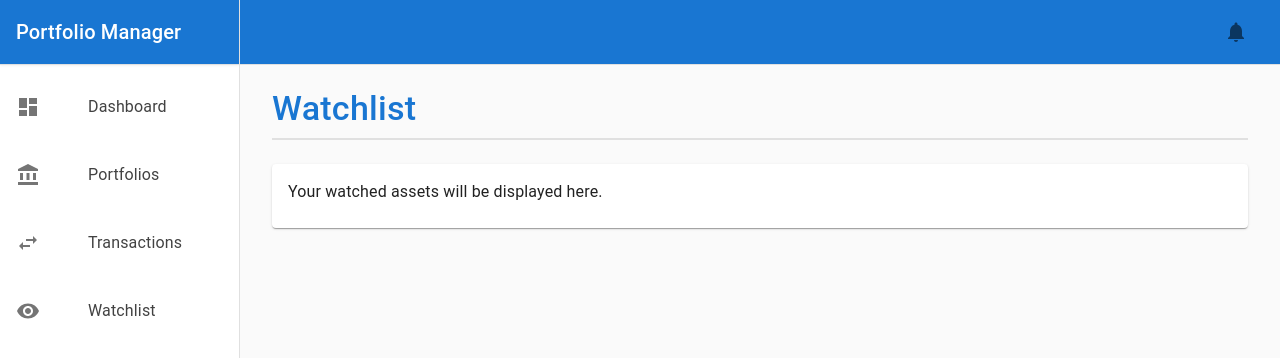
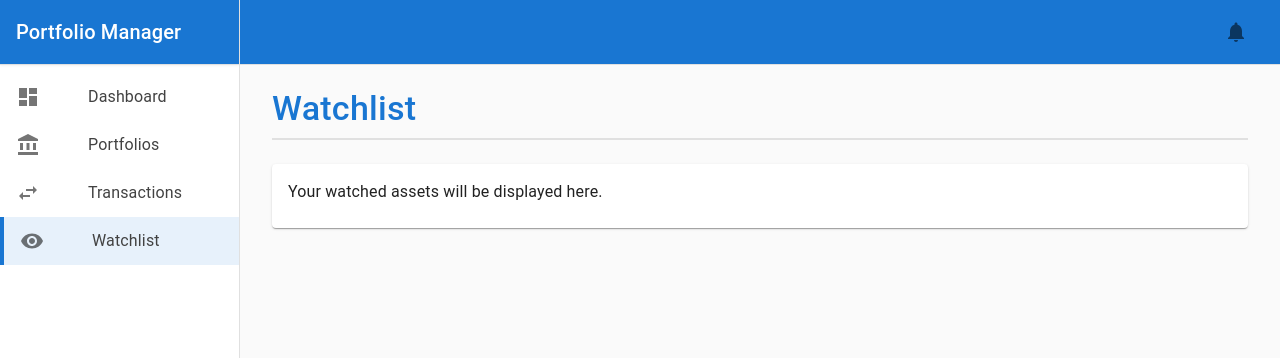
Before and after one commit to e-p-l/portfolio-manager-team14, a React (Create React App) app in the folder client/: page /watchlist in a window 1280 px wide. Shown: the top 358 px of the page. Built offline with nearby package versions, Linux system fonts and the light colour scheme; the HTML template or start-up script is replaced by a standard one.

Commit message:
feat:selected nav highlight

```diff
--- a/client/src/components/Layout/MainLayout.css
+++ b/client/src/components/Layout/MainLayout.css
@@ -63,6 +63,17 @@
   letter-spacing: 0.5px;
 }
 
+/* Navigation Item Styles */
+.nav-item {
+  padding: 0;
+}
+
+/* This styles the ListItemButton when selected */
+.nav-item-selected {
+  background-color: rgba(25, 118, 210, 0.1) !important;
+  border-left: 4px solid #1976d2 !important;
+}
+
 /* Drawer separator */
 .drawer-separator {
   height: 1px;
@@ -72,9 +83,8 @@
 
 /* Navigation Item Styles */
 
-
 .nav-item {
-  padding: 10px 0px;
+  padding: 0;
 }
 
 .nav-item-icon {
```
